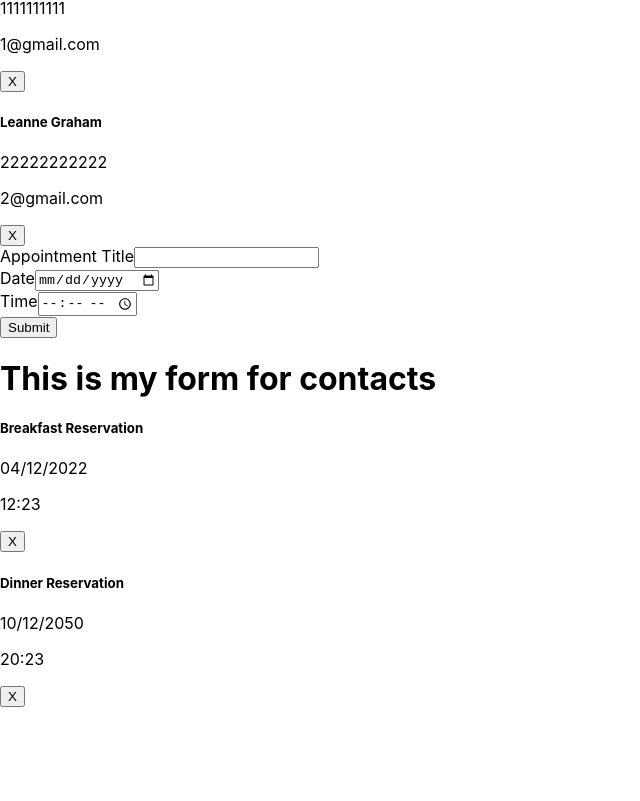
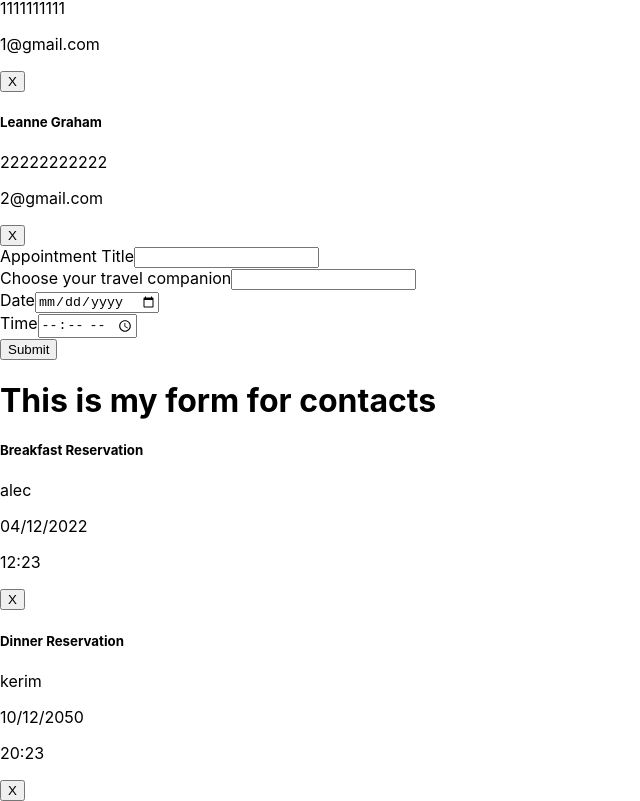
Before and after one commit to hasanciftci96/planner-forms, a React (Create React App) app: page / in a window 1280 px wide. Shown: the part 681-1482 px from the top of the page, without its empty margins (0-640 px from the left). Before the commit the page ends 1388 px from the top, so only its background shows below. Built offline with nearby package versions, Linux system fonts and the light colour scheme.

Commit message:
datalist has to show existing options of friendsand also  have to do the routing

```diff
--- a/src/App.js
+++ b/src/App.js
@@ -26,12 +26,14 @@ const fakeContacts = [
 const fakeAppointments = [
   {
     id: 1,
+    name: "alec",
     title: "Breakfast Reservation",
     date: '04/12/2022',
     time: "12:23"
   },
   {
     id: 2,
+    name: "kerim",
     title: "Dinner Reservation",
     date: '10/12/2050',
     time: "20:23"
@@ -83,7 +85,7 @@ function App() {
   const HandleSubmitAppointments = event => {
       event.preventDefault();
       setAppointments(prevAppointments => {
-        return [{id: generateId(), title: title, date: date, time: time}, ...prevAppointments]
+        return [{id: generateId(), title: title, name: name, date: date, time: time}, ...prevAppointments]
       })
     };
 
@@ -133,9 +135,11 @@ function App() {
         <div>
           <AppointmentForm
           title={title}
+          name={name}
           date={date}
           time={time}
           handleTitleChange={handleTitleChange}
+          handleNameChange={handleNameChange}
           handleDateChange={handleDateChange}
           handleTimeChange={handleTimeChange}
           HandleSubmitAppointments={HandleSubmitAppointments}
--- a/src/Components/Appointments/Appointment.js
+++ b/src/Components/Appointments/Appointment.js
@@ -10,6 +10,7 @@ export default function Appointment({appointment, deleteAppointment}) {
         <div>
             <label>
                 <h5>{appointment.title}</h5>
+                <p>{appointment.name}</p>
                 <p>{appointment.date}</p>
                 <p>{appointment.time}</p>
                 <button onClick={deleteButton}>X</button>
--- a/src/Components/Appointments/AppointmentForm.js
+++ b/src/Components/Appointments/AppointmentForm.js
@@ -4,9 +4,11 @@ export default function AppointmentForm(props) {
 
     const {
         title,
+        name,
         date,
         time,
         handleTitleChange,
+        handleNameChange,
         handleDateChange,
         handleTimeChange,
         HandleSubmitAppointments
@@ -18,6 +20,14 @@ export default function AppointmentForm(props) {
                 <div>
                     <label>Appointment Title</label>
                     <input type='text' name="title" value={title} onChange={handleTitleChange} required/>
+                </div>
+                <div>
+                    <label>Choose your travel companion</label>
+                    <input type="text" list="companion" name="companions"  value={name} onChange={handleNameChange} />
+                    <datalist id="companion">
+                        <option value="friend A"></option>
+                        <option value="friend B"></option>
+                    </datalist>
                 </div>
                 <div>
                     <label>Date</label>
```
